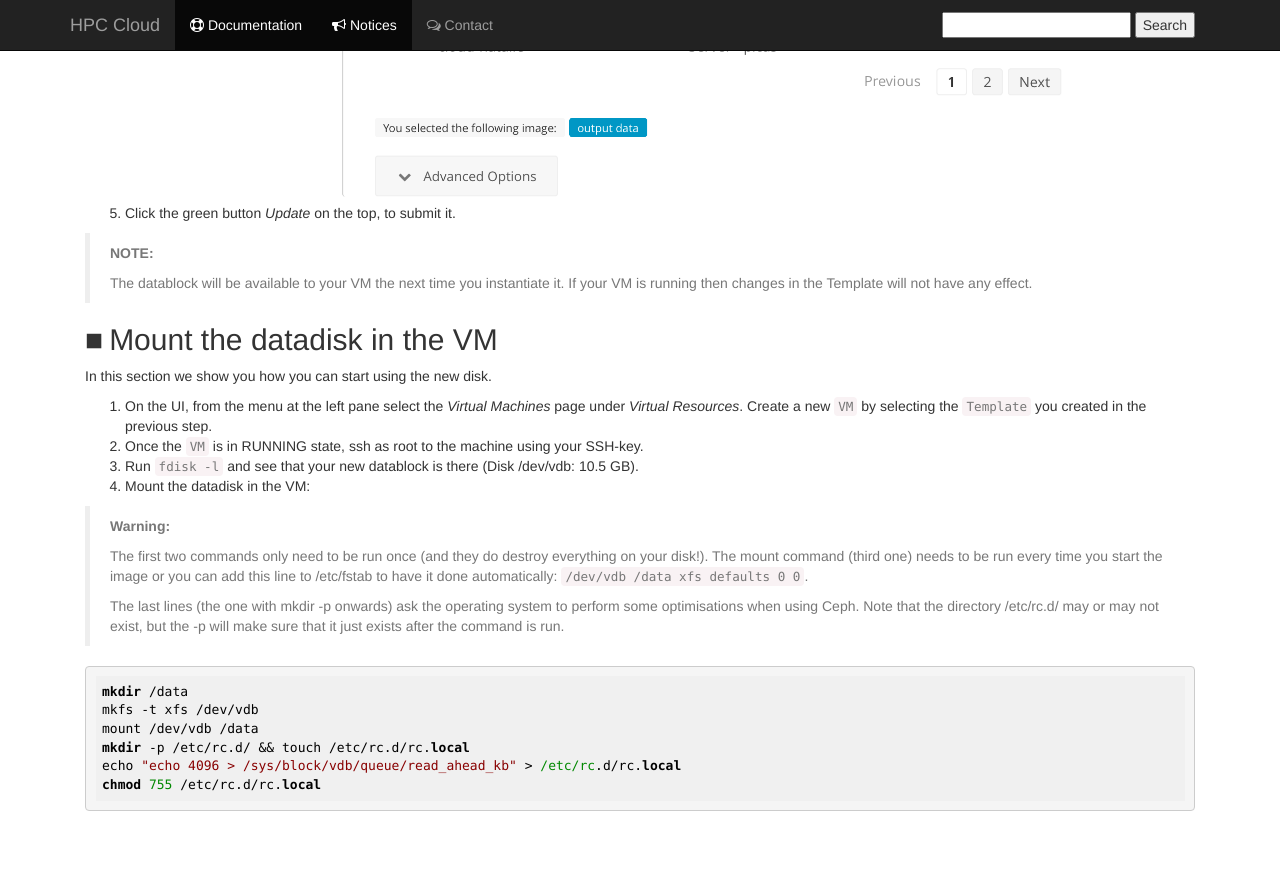
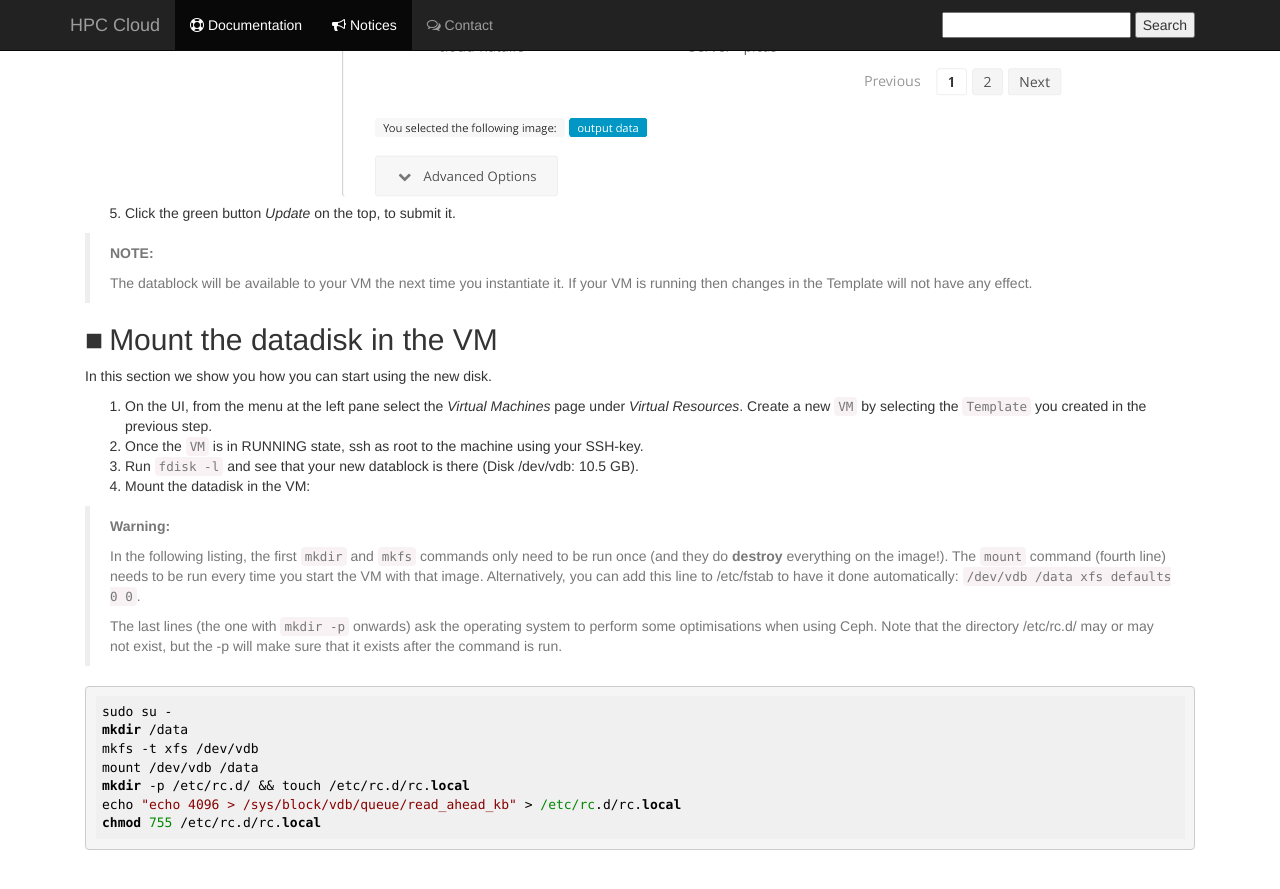
Before and after one commit to sara-nl/clouddocs, a Jekyll site: the page built from create-datablocks.markdown, in a window 1280 px wide and 900 px high, scrolled down 2624 px. Shown: the top 889 px of the window. Built offline with Jekyll 4.4.1, drawn with Linux system fonts in a browser that asks for light colours; nearby versions of some CDN libraries; our own code applies the rules of GitHub Pages for plain Markdown files; before the commit the page ends 3485 px from its top, so only the background shows below that.

Commit message:
sudo su -

````diff
--- a/create-datablocks.markdown
+++ b/create-datablocks.markdown
@@ -65,11 +65,12 @@ In this section we show you how you can start using the new disk.
 
 >**Warning:**
 >
->The first two commands only need to be run once (and they do destroy everything on your disk!). The mount command (third one) needs to be run every time you start the image or you can add this line to /etc/fstab to have it done automatically: `/dev/vdb /data xfs defaults 0 0`.
+>In the following listing, the first `mkdir` and `mkfs` commands only need to be run once (and they do **destroy** everything on the image!). The `mount` command (fourth line) needs to be run every time you start the VM with that image. Alternatively, you can add this line to /etc/fstab to have it done automatically: `/dev/vdb /data xfs defaults 0 0`.
 >
->The last lines (the one with mkdir -p onwards) ask the operating system to perform some optimisations when using Ceph. Note that the directory /etc/rc.d/ may or may not exist, but the -p will make sure that it just exists after the command is run.
+>The last lines (the one with `mkdir -p` onwards) ask the operating system to perform some optimisations when using Ceph. Note that the directory /etc/rc.d/ may or may not exist, but the -p will make sure that it exists after the command is run.
 
 ```sh
+sudo su -
 mkdir /data
 mkfs -t xfs /dev/vdb
 mount /dev/vdb /data
````
